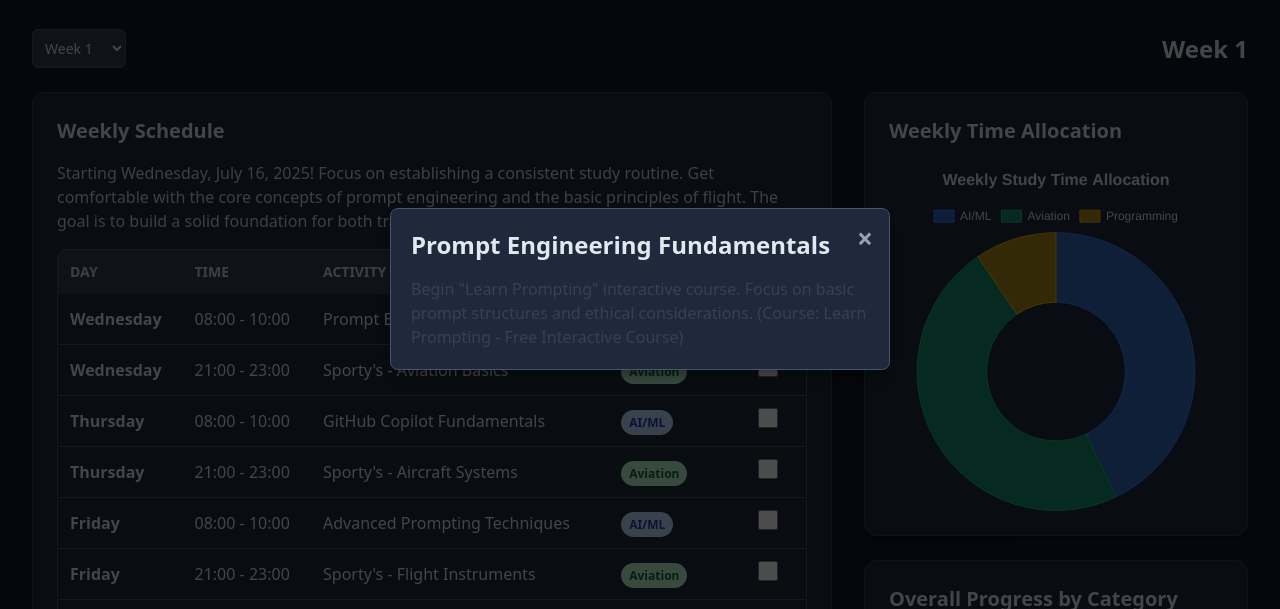
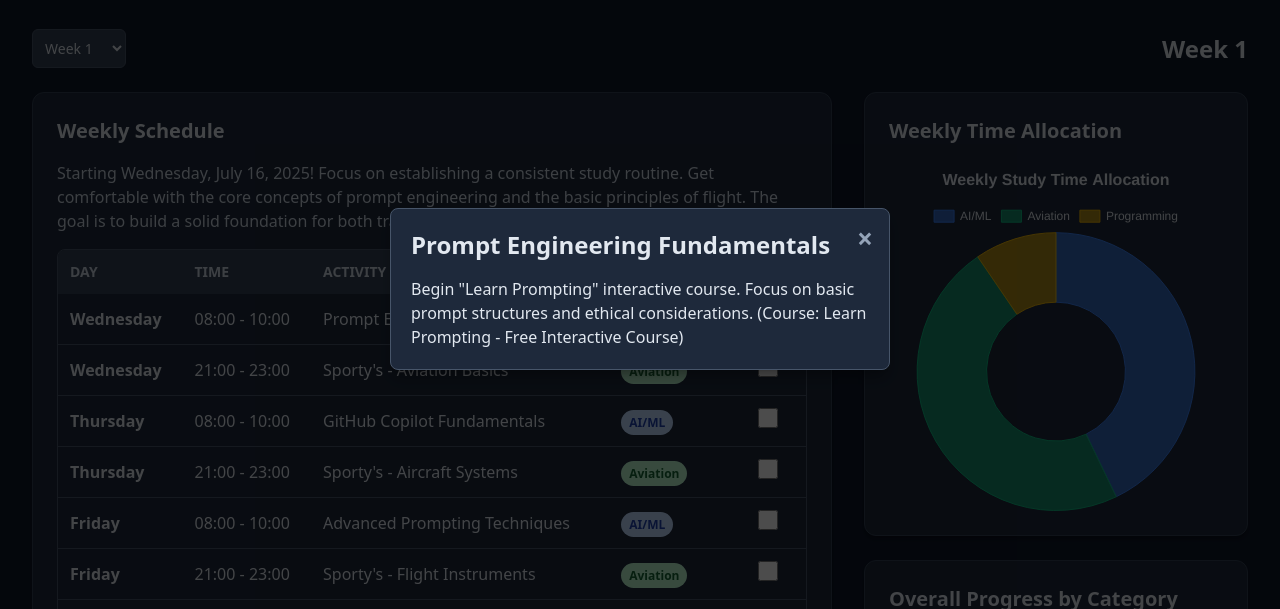
Before and after one commit to vyasparthm/MyLearningProgressTracker, a plain HTML site: page index.html in a window 1280 px wide. Both pictures are taken after a click on the element 432 px from the left and 430 px from the top of the page. Shown: the part 111-720 px from the top of the page. Drawn offline with nearby package versions, Linux system fonts and the light colour scheme.

```diff
--- a/index.html
+++ b/index.html
@@ -146,7 +146,7 @@
             <div class="modal-content">
                 <span class="close-button">&times;</span>
                 <h2 id="modalTitle" class="text-2xl font-bold mb-4"></h2>
-                <p id="modalDescription" class="text-gray-700"></p>
+                <p id="modalDescription" class="text-slate-200"></p>
             </div>
         </div>
     </div>
```
